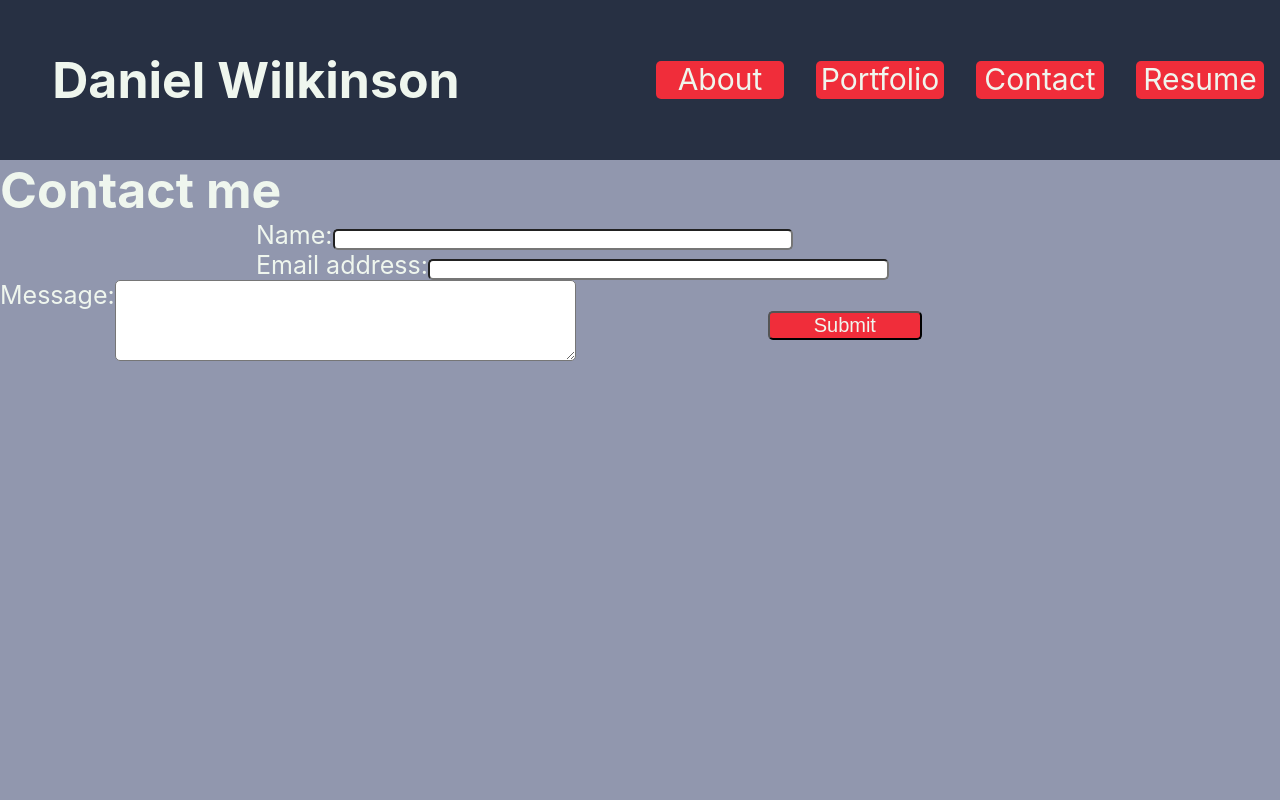
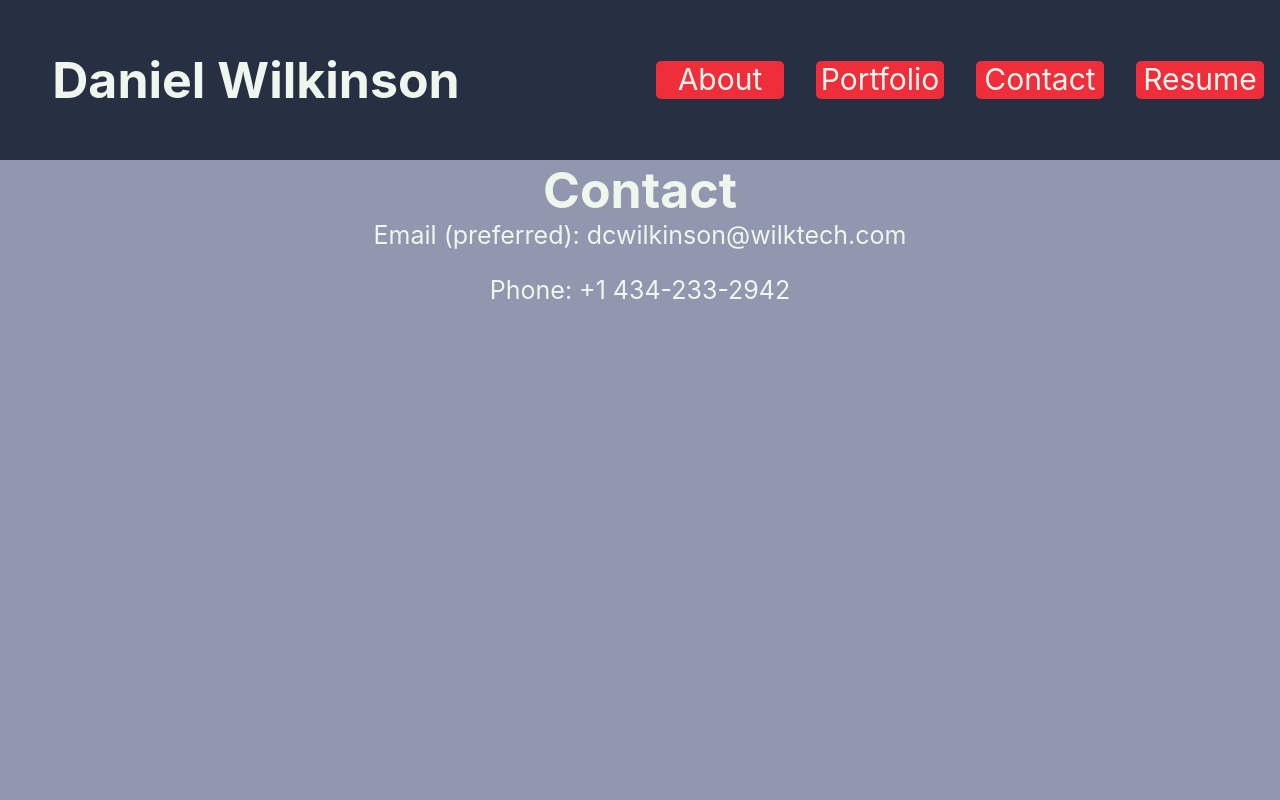
Before and after one commit to DanWilk/react-portfolio, a React (Create React App) app: page / in a window 1280 px wide. Both pictures are taken after a click on the item "Contact". Shown: the top 800 px of the page. Built offline with nearby package versions, Linux system fonts and the light colour scheme.

Commit message:
changed contact form

```diff
--- a/src/components/Contact/index.js
+++ b/src/components/Contact/index.js
@@ -1,66 +1,14 @@
-import React, {useState} from 'react';
-import { validateEmail } from '../../utils/helpers';
+import React from 'react';
 
 function ContactForm() {
 
-    const [errorMessage, setErrorMessage] = useState('');
-
-    const [formState, setFormState] = useState({name: '', email: '', message: '' });
-    const { name, email, message} = formState
-
-    function handleChange(e) {
-        if(e.target.name === 'email') {
-            const isValid = validateEmail(e.target.value)
-            console.log(isValid);
-            if(!isValid) {
-                setErrorMessage('Your Email is invalid');
-            } else {
-                setErrorMessage('');
-            }
-        } else {
-            if(!e.target.value.length) {
-                setErrorMessage(`${e.target.name} is required`);
-            } else {
-                setErrorMessage('');
-            }
-        }
-        if(!errorMessage) {
-            setFormState({...formState, [e.target.name]: e.target.value });
-        }
-        console.log('errorMessage', errorMessage);
-    }
-
-    function handleSubmit(e) {
-        e.preventDefault();
-        console.log(formState);
-    }
-    console.log(formState);
     return (
         <section>
-            <h1 className='text' >Contact me</h1>
-            <form id='name' className='body-text flex-row' onSubmit={handleSubmit}>
-                <div className='form-inputs'>
-                    <label htmlFor='name'>Name:</label>
-                    <input type='text' name='name' className='form-inputs' defaultValue={formState.name} onBlur={handleChange}/>
-                </div>
-                <div className='form-inputs'>
-                    <label htmlFor='email'>Email address:</label>
-                    <input type='email' name='email' className='form-inputs' defaultValue={formState.email} onBlur={handleChange}/>
-                </div>
-                <div className='form-inputs'>
-                    <label className='message' htmlFor='message'>Message:</label>
-                    <textarea name='message' rows='5' className='form-inputs' defaultValue={formState.message} onBlur={handleChange}/>
-                </div>
-                {errorMessage && (
-                    <div className='error'>
-                        <p>{errorMessage}</p>
-                    </div>
-                )}
-                <div className='lg-button'>
-                    <button type='submit' className='form-submit' >Submit</button>
-                </div>
-            </form>
-            {/* <button type='submit' className='form-submit' >Submit</button> */}
+           <h1 className='text title'>
+                Contact
+            </h1>
+            <div className="body-text"><a  href = "mailto: dcwilkinson@wilktech.com">Email (preferred): dcwilkinson@wilktech.com</a> </div>
+            <p className="body-text">Phone: +1 434-233-2942</p>
         </section>
     )
 }
--- a/src/components/Portfolio/index.js
+++ b/src/components/Portfolio/index.js
@@ -5,8 +5,8 @@ const images = [
         imgSrc: 'band-gogh.PNG',
         title: 'Band-Gogh',
         tech: 'handlebars, css, javascript, node.js, express.js',
-        link: 'https://github.com/DanWilk/band-gogh',
-        githubLink: 'https://github.com/SamuraiHuey/band-gogh'
+        link: 'https://band-gogh.herokuapp.com/',
+        githubLink: 'https://github.com/DanWilk/band-gogh'
     },
     {
         imgSrc: 'lorem-sipsum.JPG',
--- a/src/index.css
+++ b/src/index.css
@@ -127,7 +127,7 @@ footer {
 }
 
 .image-text {
-  font-size: 18px;
+  font-size: 24px;
   margin: auto;
 }
 
@@ -137,7 +137,7 @@ footer {
 
 .github-link {
   margin: auto;
-  font-size: 20px;
+  font-size: 24px;
   width: 50vw;
 }
 
@@ -166,6 +166,17 @@ footer {
 
 .error {
   margin: auto;
+}
+
+.title {
+  text-align: center;
+  width: 100vw;
+}
+
+.contact-info {
+  width: 90vw;
+  margin-left: 1000px;
+  font-size: 25px;
 }
 
 @media screen and (min-width: 600px){
```
